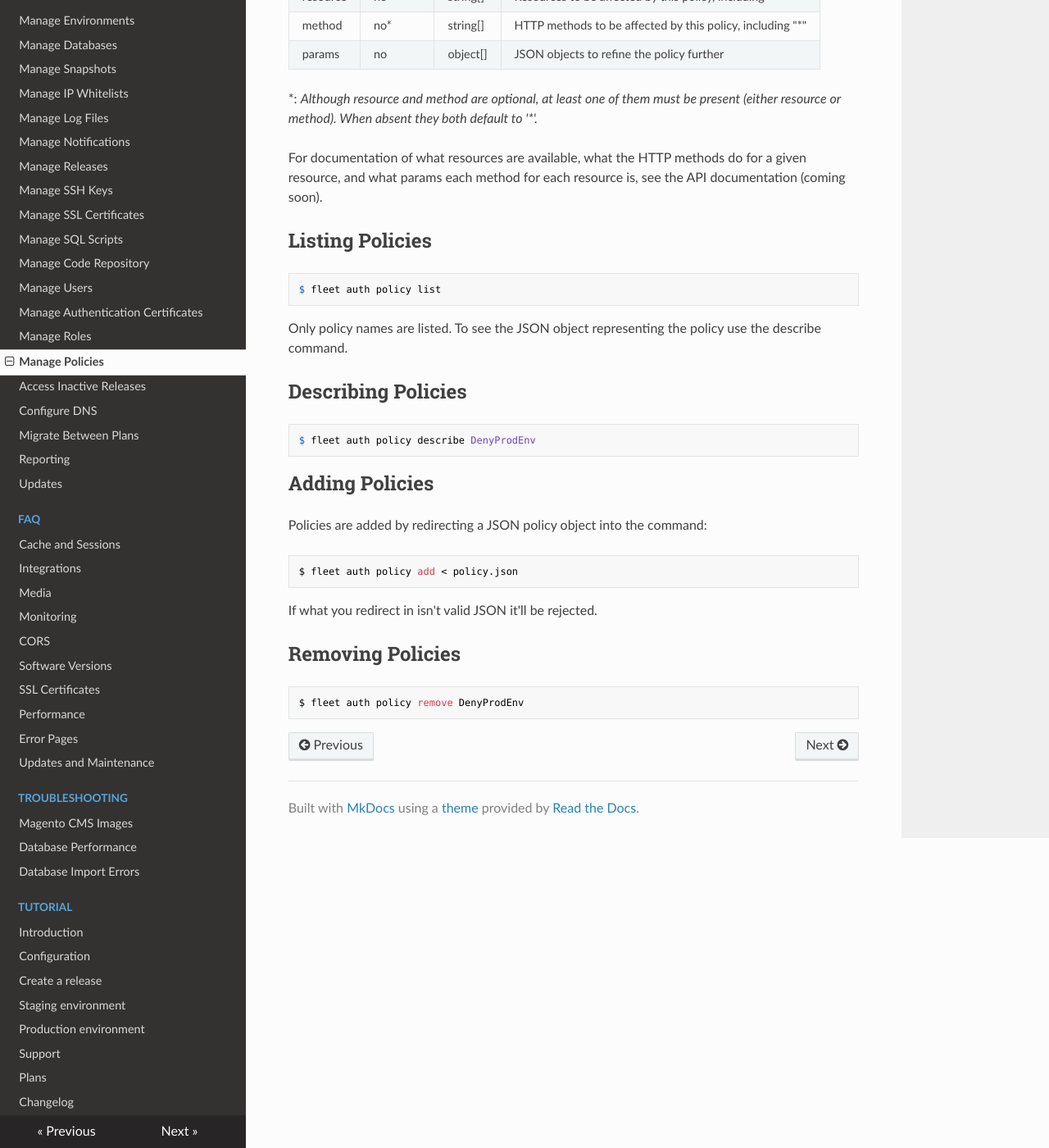
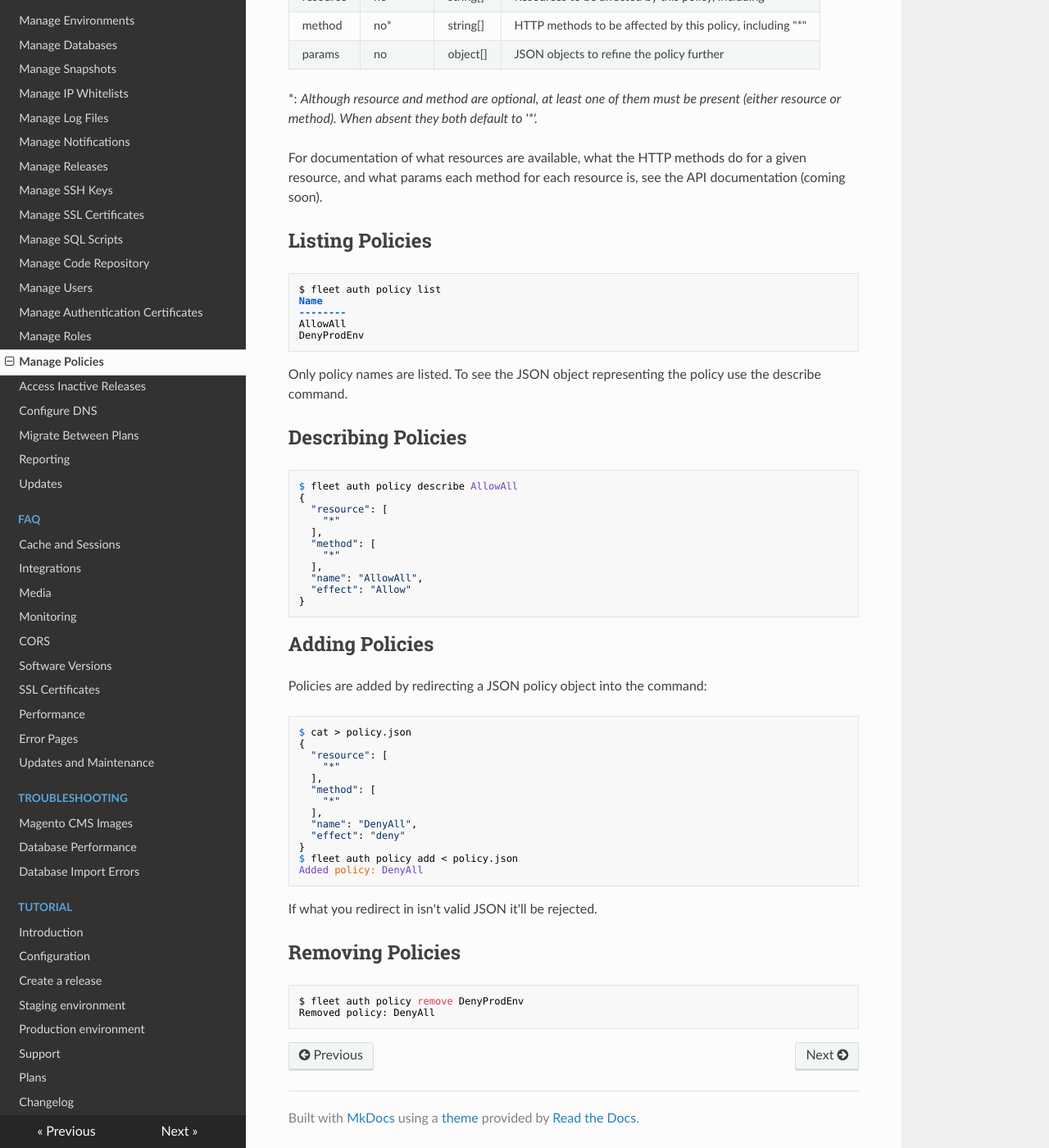
Before and after one commit to anchor/fleet-magento-docs, an MkDocs documentation site: the page built from docs/how-to/manage-policies.md, in a window 1280 px wide and 1400 px high, scrolled down 590 px. Shown: the whole window at 82% size. Built offline with MkDocs 1.6.1, drawn with Linux system fonts in a browser that asks for light colours; nearby versions of some CDN libraries; old or Windows-style settings are respelled for this version of MkDocs.

Commit message:
added example cli output to auth related commands

````diff
--- a/docs/how-to/manage-policies.md
+++ b/docs/how-to/manage-policies.md
@@ -34,6 +34,10 @@ Listing Policies
 
 ```
 $ fleet auth policy list
+Name
+--------
+AllowAll
+DenyProdEnv
 ```
 
 Only policy names are listed. To see the JSON object representing the policy use the describe command.
@@ -42,7 +46,17 @@ Describing Policies
 ----
 
 ```
-$ fleet auth policy describe DenyProdEnv
+$ fleet auth policy describe AllowAll
+{
+  "resource": [
+    "*"
+  ],
+  "method": [
+    "*"
+  ],
+  "name": "AllowAll",
+  "effect": "Allow"
+}
 ```
 
 Adding Policies
@@ -51,7 +65,19 @@ Adding Policies
 Policies are added by redirecting a JSON policy object into the command:
 
 ```
+$ cat > policy.json
+{
+  "resource": [
+    "*"
+  ],
+  "method": [
+    "*"
+  ],
+  "name": "DenyAll",
+  "effect": "deny"
+}
 $ fleet auth policy add < policy.json
+Added policy: DenyAll
 ```
 
 If what you redirect in isn't valid JSON it'll be rejected.
@@ -61,4 +87,5 @@ Removing Policies
 
 ```
 $ fleet auth policy remove DenyProdEnv
+Removed policy: DenyAll
 ```
````
Also changed, not shown: docs/how-to/manage-certs.md (+6 -0 lines), docs/how-to/manage-roles.md (+13 -3 lines), docs/how-to/manage-users.md (+5 -0 lines).
